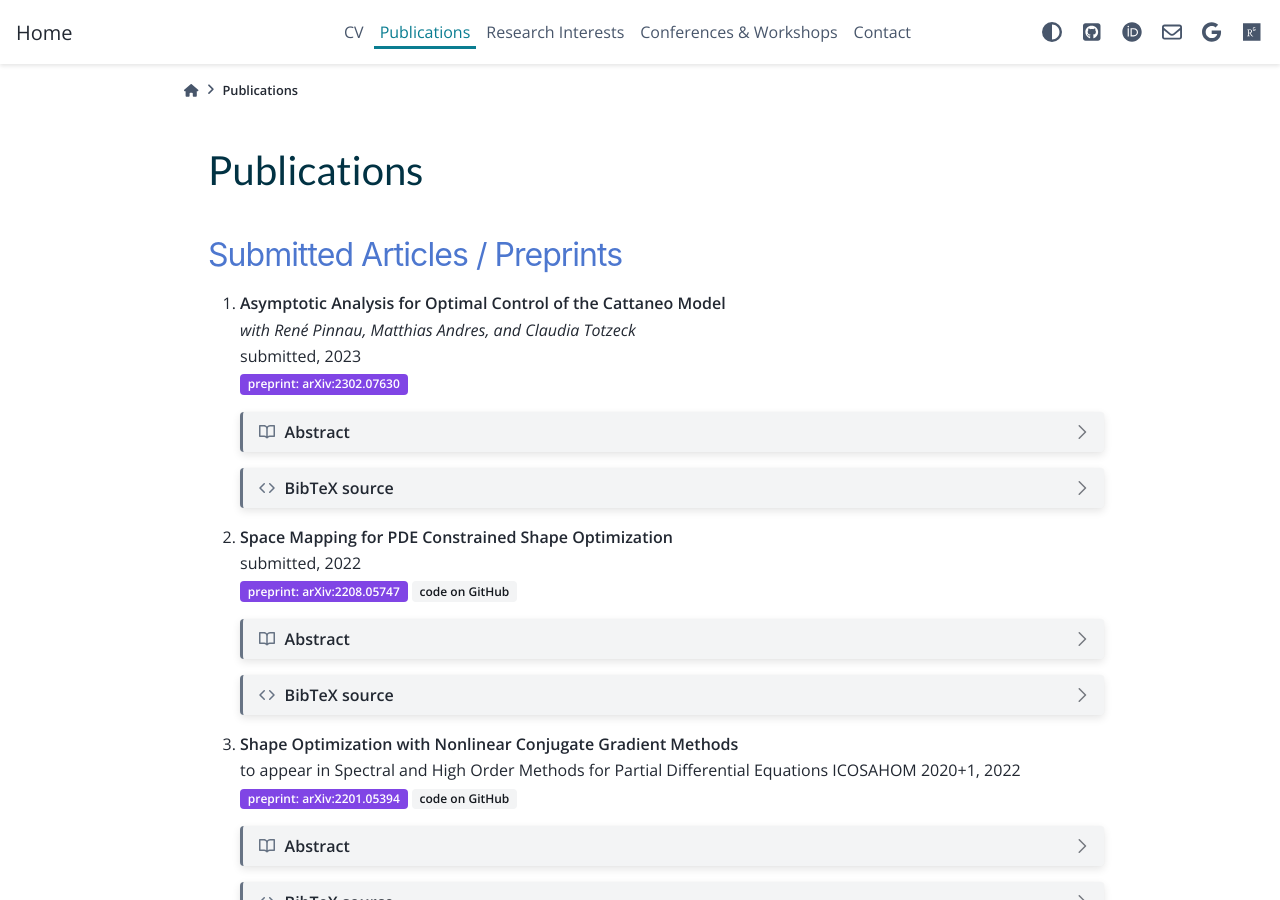
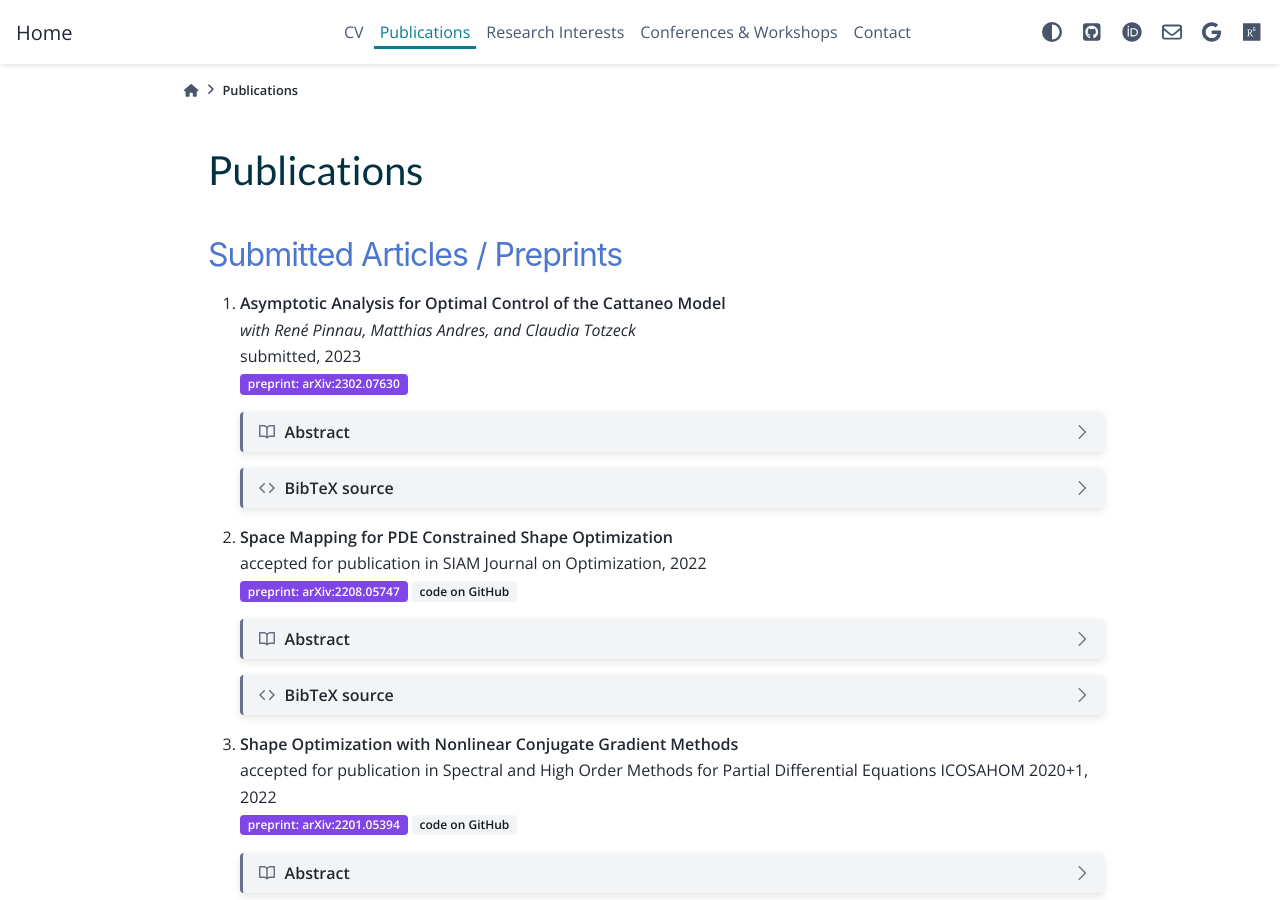
Before and after one commit to sblauth/sblauth.github.io, a Sphinx documentation site: the page built from source/publications.rst, in a window 1280 px wide and 900 px high. Built offline with Sphinx 7.4.7 and the PyData theme 0.15.4, drawn with Linux system fonts in a browser that asks for light colours.

Commit message:
Update Publications

```diff
--- a/source/publications.rst
+++ b/source/publications.rst
@@ -32,7 +32,7 @@ Submitted Articles / Preprints
 
 
 #. | **Space Mapping for PDE Constrained Shape Optimization**
-   | submitted, 2022
+   | accepted for publication in SIAM Journal on Optimization, 2022
    | :bdg-link-secondary:`preprint: arXiv:2208.05747 <https://arxiv.org/abs/2208.05747>` :bdg-link-light:`code on GitHub <https://github.com/sblauth/space_mapping_shape_optimization>`
 
    .. dropdown:: Abstract
@@ -57,7 +57,7 @@ Submitted Articles / Preprints
 
 
 #. | **Shape Optimization with Nonlinear Conjugate Gradient Methods**
-   | to appear in Spectral and High Order Methods for Partial Differential Equations ICOSAHOM 2020+1, 2022
+   | accepted for publication in Spectral and High Order Methods for Partial Differential Equations ICOSAHOM 2020+1, 2022
    | :bdg-link-secondary:`preprint: arXiv:2201.05394 <https://arxiv.org/abs/2201.05394>` :bdg-link-light:`code on GitHub <https://github.com/sblauth/nonlinear_shape_cg_benchmark>`
 
    .. dropdown:: Abstract
```
